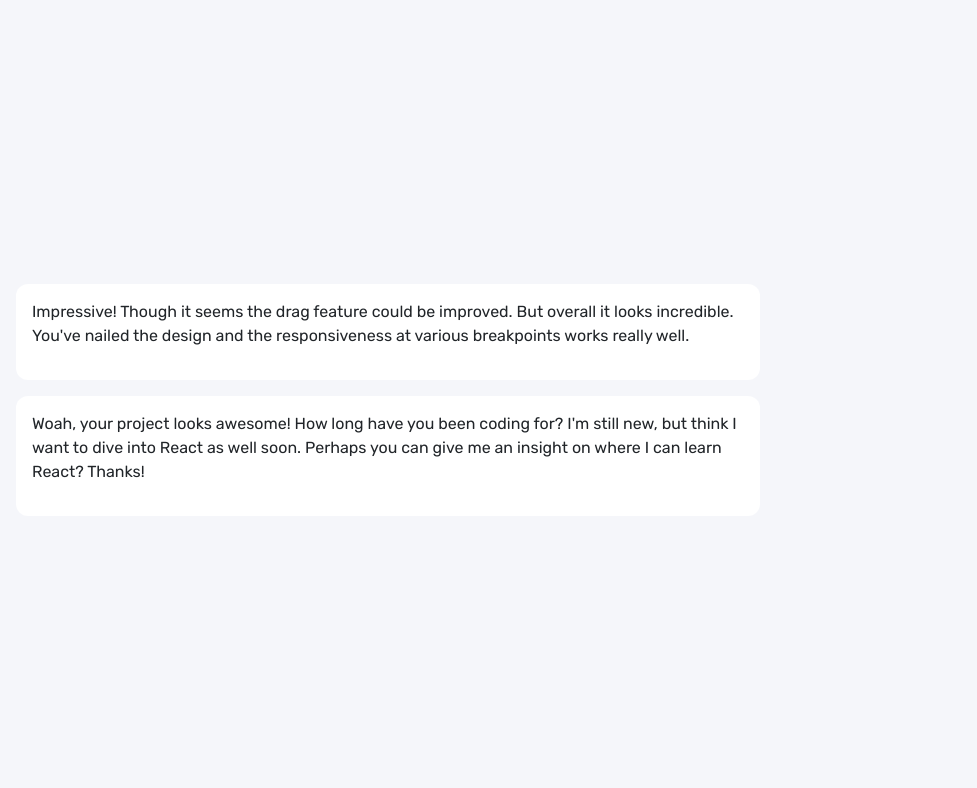
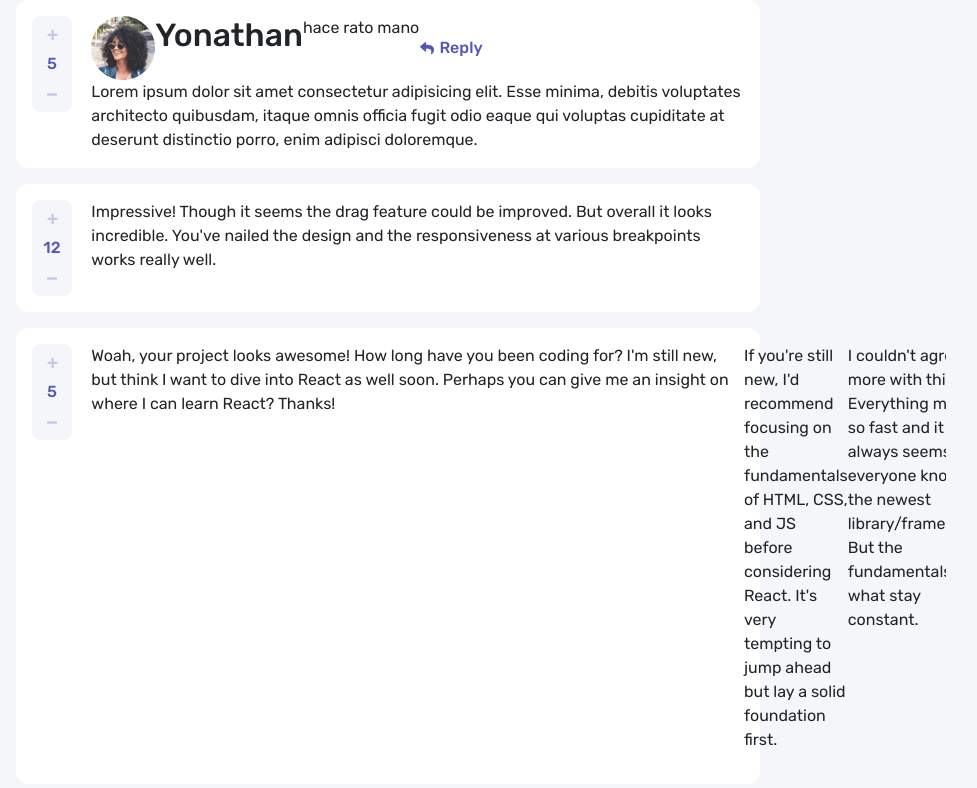
Before and after one commit to yonathan-palma/interactive-comments-section-main, a website with bundled scripts: page index.html in a window 1280 px wide. Shown: the whole page, without its empty margins (252-1229 px from the left). Built offline with nearby package versions, Linux system fonts and the light colour scheme.

Commit message:
diseno de interfaz

```diff
--- a/css/style.css
+++ b/css/style.css
@@ -19,7 +19,7 @@ body{
     margin: auto;
 }
 .comments_container{
-    height: 100vh;
+    /* height: 100vh; */
     overflow-y: scroll;
     gap: 1rem;
     flex-direction: column;
@@ -30,3 +30,26 @@ body{
     padding: 1rem;
     height: fit-content;
 }
+.score{
+    background-color: var(--Verylightgray);
+    border-radius: 8px;
+    max-width: 40px;
+    color: var(--Moderateblue);
+    font-weight: 500;
+}
+.score .btnScore{
+    border: none;
+    background-color: none;
+
+}
+.score .btnScore:hover{
+    filter: brightness(0) saturate(100%) invert(35%) sepia(20%) saturate(1878%) hue-rotate(200deg) brightness(95%) contrast(92%);
+}
+.btnReply{
+    background-image: url(../images/icon-reply.svg);
+    background-repeat: no-repeat;
+    background-position: left center;
+    color: var(--Moderateblue);
+    font-weight: 500;
+    padding: 0 1.2rem;
+}
--- a/index.html
+++ b/index.html
@@ -16,10 +16,23 @@
 <body>
     <main class="container">
         <section class="comments_container d-flex justify-content-center align-items-center">
-            <div class="comment col-8">
-                <p>
+            <div class="comment d-flex col-8">
+                <div class="col-1">
+                    <div class="d-flex flex-column text-center score">
+                        <button class="btn btnScore"><img src="images/icon-plus.svg" alt="+"></button>
+                        <span>5</span>
+                        <button class="btn btnScore"><img src="images/icon-minus.svg" alt="-"></button>
+                    </div>
+                </div>
+                <div class="col-11">
+                    <header class="d-flex">
+                        <img src="images/avatars/image-amyrobson.png" alt="User">
+                        <h2>Yonathan</h2>
+                        <time>hace rato mano</time>
+                        <button class="btn btnReply">Reply</button>
+                    </header>
                     Lorem ipsum dolor sit amet consectetur adipisicing elit. Esse minima, debitis voluptates architecto quibusdam, itaque omnis officia fugit odio eaque qui voluptas cupiditate at deserunt distinctio porro, enim adipisci doloremque.
-                </p>
+                </div>
             </div>
 
         </section>
--- a/js/index.js
+++ b/js/index.js
@@ -6,18 +6,37 @@ const sectionComment = document.querySelector(".comments_container");
 const mostarData = async (data)=>{
     const response = await getData(data);
     localStorage.commeentAdd = response;
-    let comentarios = JSON.parse(localStorage.commeentAdd)
-    let template = '';
+    let comentarios = JSON.parse(localStorage.commeentAdd);
+    let fragmenetDiv = document.createDocumentFragment();
+    let fragmenetReplies = document.createDocumentFragment();
 
     for (const key in comentarios.comments) {
-        template += `
-            <div class="comment col-8">
+        const div = document.createElement("div");
+        div.classList.add("comment", "d-flex", "col-8");
+        let comment = `
+            <div class="col-1">
+                <div class="d-flex flex-column text-center score">
+                    <button class="btn btnScore"><img src="images/icon-plus.svg" alt="+"></button>
+                    <span>${comentarios.comments[key].score}</span>
+                    <button class="btn btnScore"><img src="images/icon-minus.svg" alt="-"></button>
+                </div>
+            </div>
+            <div class="col-11">
+                <header></header>
                 <p>${comentarios.comments[key].content}</p>
             </div>
         `;
+        div.innerHTML = comment;
 
+        for (const clave in comentarios.comments[key].replies) {
+            const divReplies = document.createElement("div");
+            divReplies.innerHTML = `<p>${comentarios.comments[key].replies[clave].content}</p>`;
+            div.appendChild(divReplies);
+        }
+        fragmenetDiv.appendChild(div);
     }
-    sectionComment.innerHTML = template ;
+    // sectionComment.innerHTML = template ;
+    sectionComment.appendChild(fragmenetDiv);
     return JSON.parse(localStorage.commeentAdd);
 }
 
```
